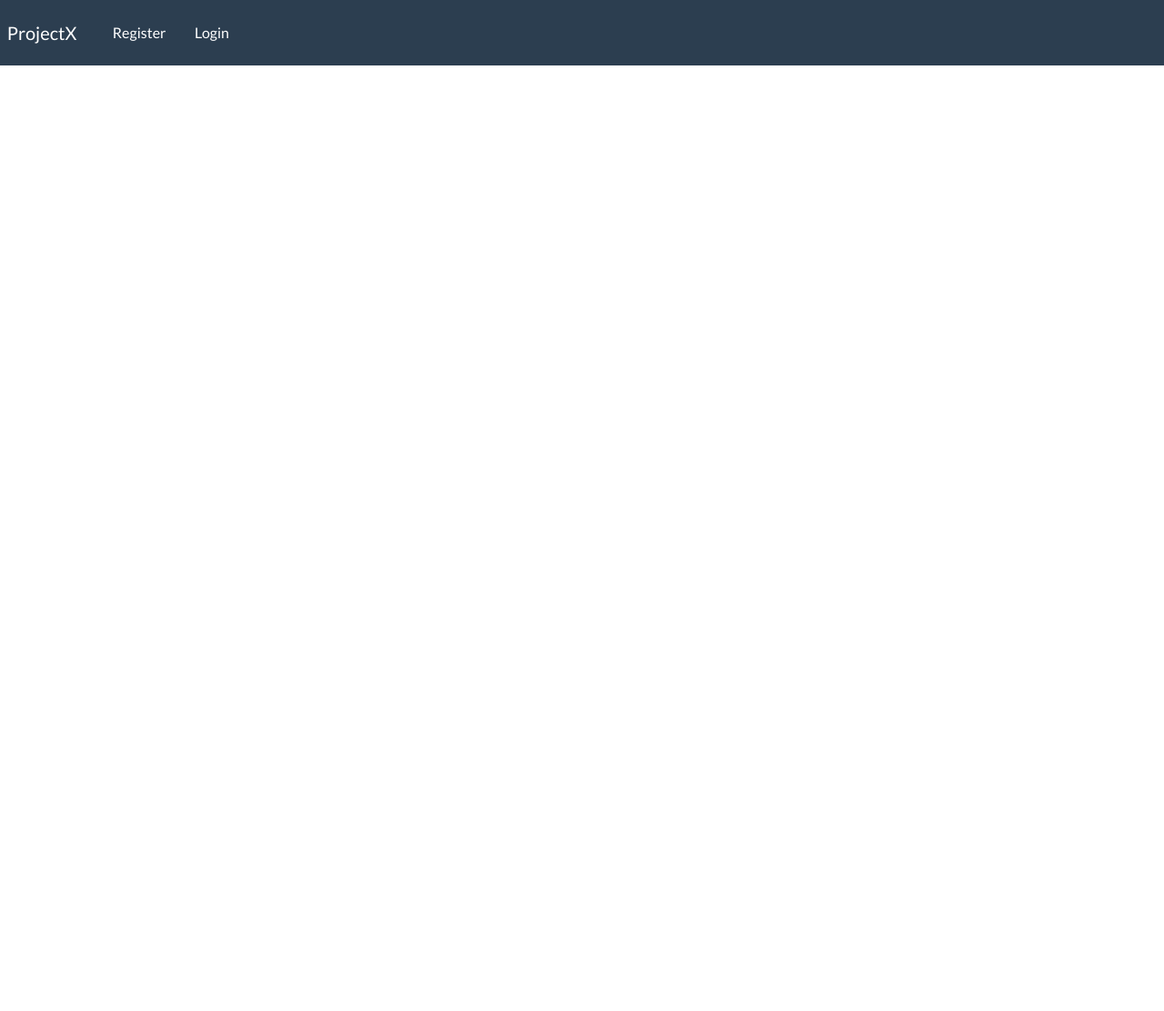
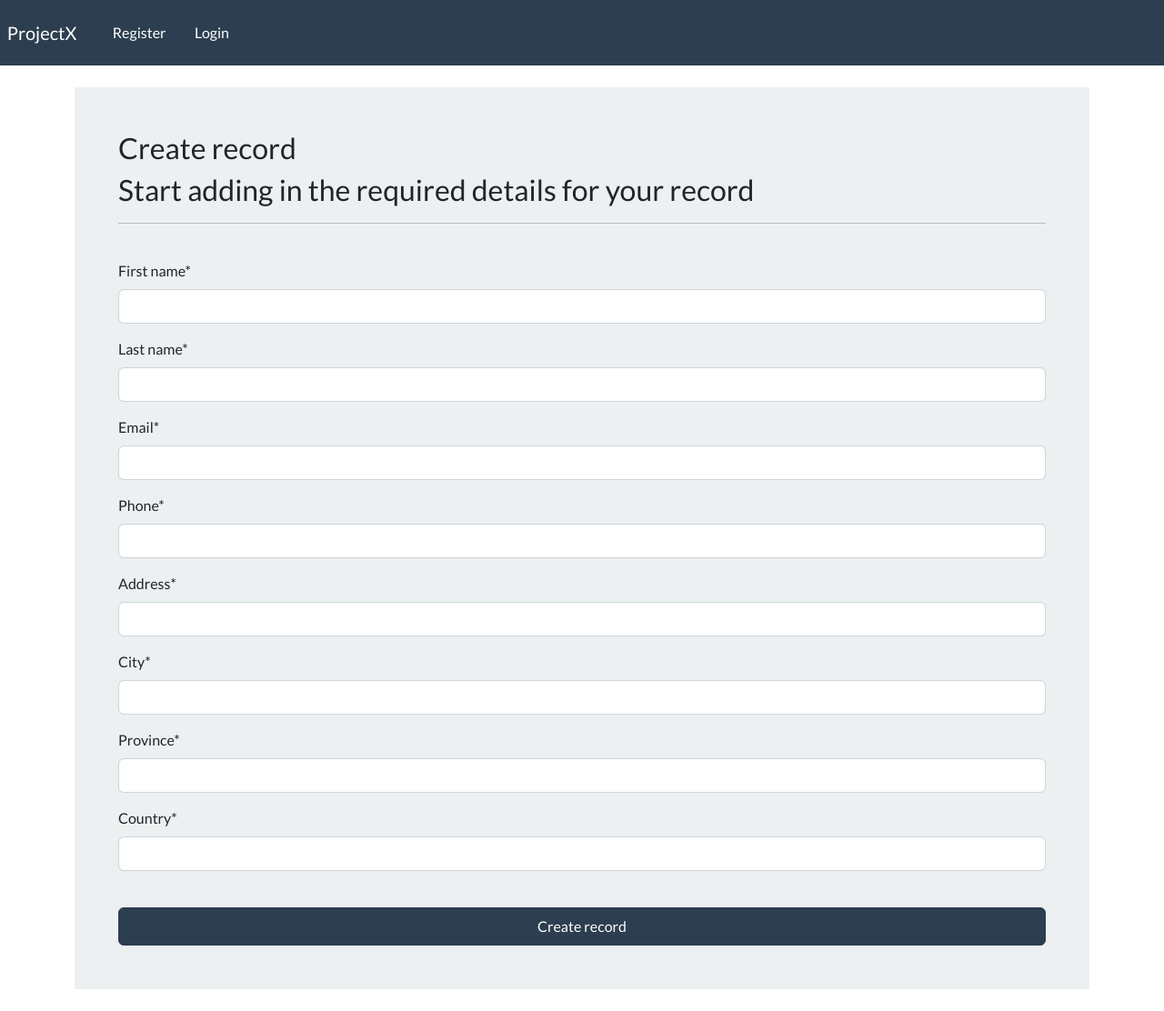
Before and after one commit to common1/cwd_crm, a Django app: template webapp/templates/webapp/create-record.html in a window 1280 px wide. Shown: the whole page at 91% size. Before the commit the page ends 72 px from the top, so only its background shows below. Run offline with Django 5.2, Linux system fonts and the light colour scheme; the template is opened without the code that fills it: values that come from a table or form of the project are taken from there, others are empty; some libraries are stand-ins or nearby versions.

Commit message:
10 CRUD - Create - Part 3

```diff
--- a/webapp/templates/webapp/create-record.html
+++ b/webapp/templates/webapp/create-record.html
@@ -1 +1,23 @@
 {% extends "webapp/base.html"%}
+
+{% load crispy_forms_tags %}
+
+{% block content %}
+
+    <div class="container bg-light shadow-md p-5 form-layout">
+        <h3>Create record</h3>
+        <h3>Start adding in the required details for your record</h3>
+        <hr>
+        <br>
+
+        <form method="POST" autocomplete="off" >
+            {% csrf_token %}
+            {{ form|crispy }}
+            <br>
+            <button type="submit" class="btn btn-primary w-100 btn-block p-2"> Create record </button>
+        </form>
+
+    </div>
+    <br>
+
+{% endblock %}
--- a/webapp/templates/webapp/dashboard.html
+++ b/webapp/templates/webapp/dashboard.html
@@ -3,7 +3,7 @@
 {% block content %}
     <h5>Welcome to the dashboard page! {{ user }} 👋</h5>
     <hr>
-    <a class="btn btn-outline-primary btn-sm" href="{% url 'dashboard' %}">
+    <a class="btn btn-outline-primary btn-sm" href="{% url 'create-record' %}">
         Create a new record
     </a>
     <hr>
--- a/webapp/urls.py
+++ b/webapp/urls.py
@@ -12,5 +12,5 @@ urlpatterns = [
     # CRUD
 
     path('dashboard', views.dashboard, name='dashboard'),
-
+    path('create-record', views.create_record, name='create-record'),
 ]
--- a/webapp/views.py
+++ b/webapp/views.py
@@ -66,7 +66,7 @@ def dashboard(request):
 @login_required(login_url='my-login')
 def create_record(request):
     form = CreateRecordForm()
-    if request.methpd == "POST":
+    if request.method == "POST":
         form = CreateRecordForm(request.POST)
 
         if form.is_valid():
@@ -76,6 +76,8 @@ def create_record(request):
 
     context = {'form': form}
 
+    return render(request, 'webapp/create-record.html', context=context)
+
 # - User logout
 
 def user_logout(request):
```
Also changed, not shown: README.md.
